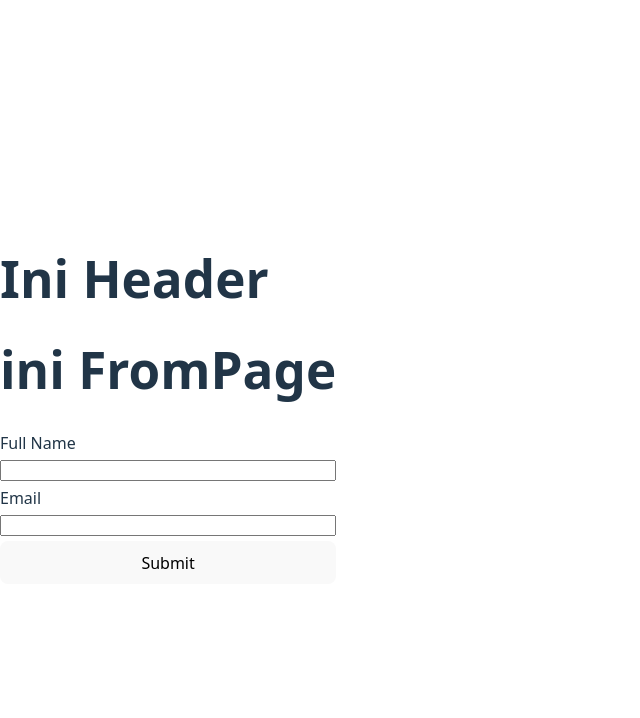
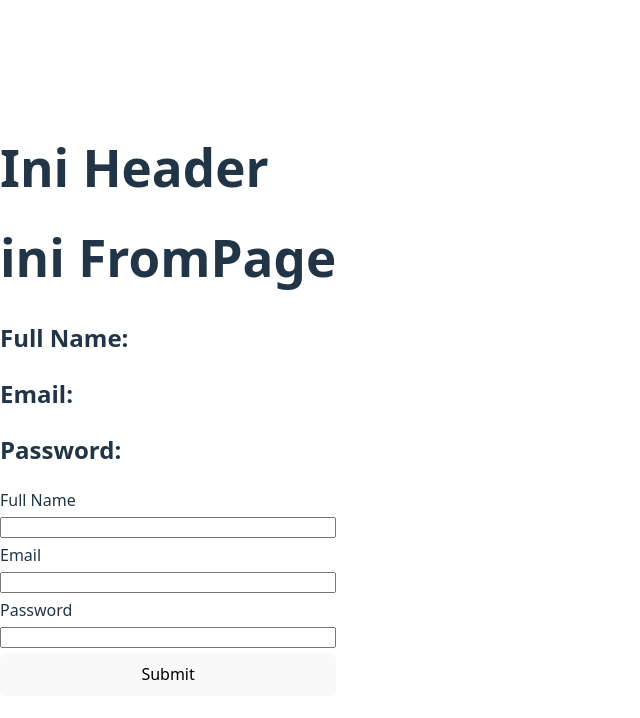
Before and after one commit to IrfanAqila31/ReactBasic, a React (Vite) app: page /form in a window 1280 px wide. Shown: the top 718 px of the page, without its empty margins (0-640 px from the left). Built offline with nearby package versions, Linux system fonts and the light colour scheme.

Commit message:
belajar form dan input handling react

```diff
--- a/src/pages/FormPage.tsx
+++ b/src/pages/FormPage.tsx
@@ -1,23 +1,42 @@
-import { useRef } from "react";
-
-
-
+import { useRef, useState } from "react";
 
 // useState untuk data yang berubah-ubah dan mempengaruhi tampilan, useRef untuk data yang tidak mempengaruhi tampilan dan tidak berubah-ubah
 const FormPage = () => {
   // uncontrolled component/input yang tidak terkontrol oleh react, kita bisa menggunakan ref untuk mengambil nilai input
+  // value nya didapatkan di akhir saat submit
   const inputRef = useRef<HTMLInputElement>(null);
   const inputEmailRef = useRef<HTMLInputElement>(null);
+
+  // Controllded component/input
+  const [fullNameInput, setFullNameInput] = useState("");
+  const [emailInput, setEmailInput] = useState("");
+  const [passwordInput, setPasswordInput] = useState("");
+
+  const [fullNameErrorMessage, setFullNameErrorMessage] = useState("");
+  const [passwordErrorMessage, setPasswordErrorMessage] = useState("");
   const handleSubmit = () => {
-    const fullNameHandleValue = inputRef.current?.value;
-    const emailHandleValue = inputEmailRef.current?.value;
+    // const fullNameHandleValue = inputRef.current?.value;
+    // const emailHandleValue = inputEmailRef.current?.value;
 
-    // logic untuk submit form
-    alert("Form submitted: " + fullNameHandleValue + " - " + emailHandleValue );
+    // // logic untuk submit form
+    // alert("Form submitted: " + fullNameHandleValue + " - " + emailHandleValue);
+    // --------------------------------------------------------------------------------
+    // logic untuk validasi form
+    const fullNameValidation = fullNameInput.length < 3;
+    const passwordValidation = passwordInput.length < 8;
+    if (fullNameValidation) {
+      setFullNameErrorMessage("Full Name harus lebih dari 3 karakter");
+    }
+    if (passwordValidation) {
+      setPasswordErrorMessage("Password harus lebih dari 8 karakter");
+    }
   };
   return (
     <div>
       <h1>ini FromPage</h1>
+      <h2>Full Name: {fullNameInput}</h2>
+      <h2>Email: {emailInput}</h2>
+      <h2>Password: {passwordInput}</h2>
       <div
         style={{
           display: "flex",
@@ -27,9 +46,29 @@
       >
         {/* id sama htmlForm sebisa mungkin sama karena mentrigger form melalui label */}
         <label htmlFor="full-name">Full Name</label>
-        <input ref={inputRef} id="full-name" type="text" />
+        {/* event = kejadian yang sedang terjadi */}
+        {/* target =  target kejadian yang sedang terjadi. contoh disini yaitu input full-name */}
+        {/* value = apapun yang di ketik saat itu juga */}
+        <input
+          onChange={(event) => setFullNameInput(event.target.value)}
+          id="full-name"
+          type="text"
+          value={fullNameInput}
+        />
         <label htmlFor="email">Email</label>
-        <input ref={inputEmailRef} id="email" type="email" />
+        <input
+          onChange={(event) => setEmailInput(event.target.value)}
+          id="email"
+          type="email"
+          value={emailInput}
+        />
+        <label htmlFor="password">Password</label>
+        <input
+          onChange={(event) => setPasswordInput(event.target.value)}
+          id="password"
+          type="password"
+          value={passwordInput}
+        />
         <button onClick={handleSubmit}>Submit</button>
       </div>
     </div>
```
